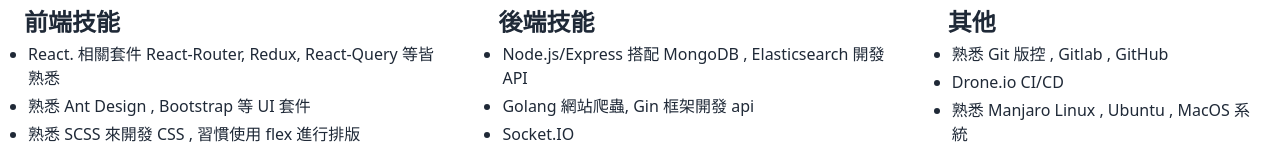
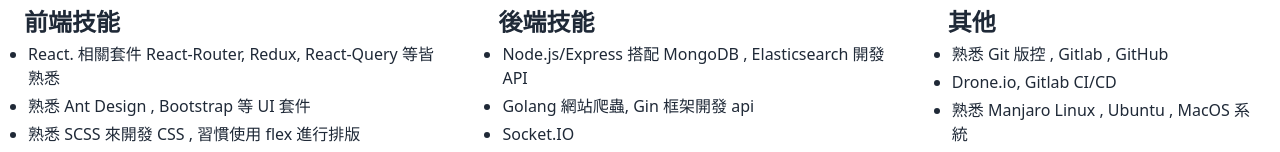
Before and after one commit to larryyangsen/portfolio, a Next.js app: page /skill in a window 1280 px wide. Shown: the part 164-316 px from the top of the page. Built offline with nearby package versions, Linux system fonts and the light colour scheme.

Commit message:
[chore] gitlab cicd

```diff
--- a/components/Skills.tsx
+++ b/components/Skills.tsx
@@ -34,7 +34,7 @@
     <ul className="skill dark:text-white">
         <h2>其他</h2>
         <li>熟悉 Git 版控 , Gitlab , GitHub </li>
-        <li>Drone.io CI/CD </li>
+        <li>Drone.io, Gitlab CI/CD </li>
         <li>熟悉 Manjaro Linux , Ubuntu , MacOS 系統</li>
     </ul>
 );
```
